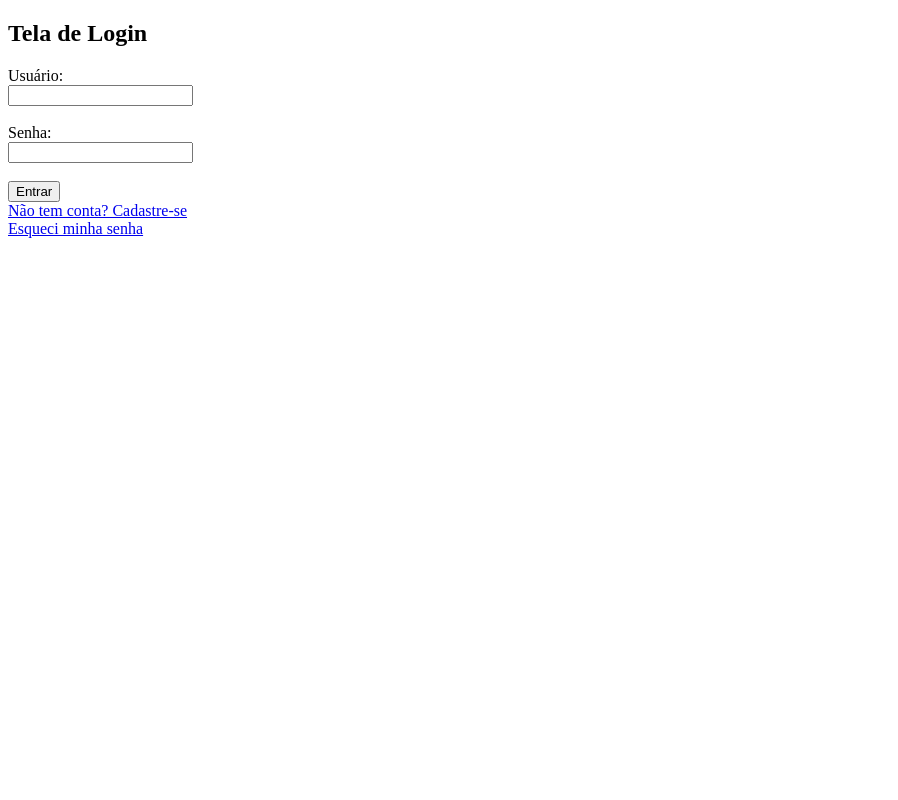
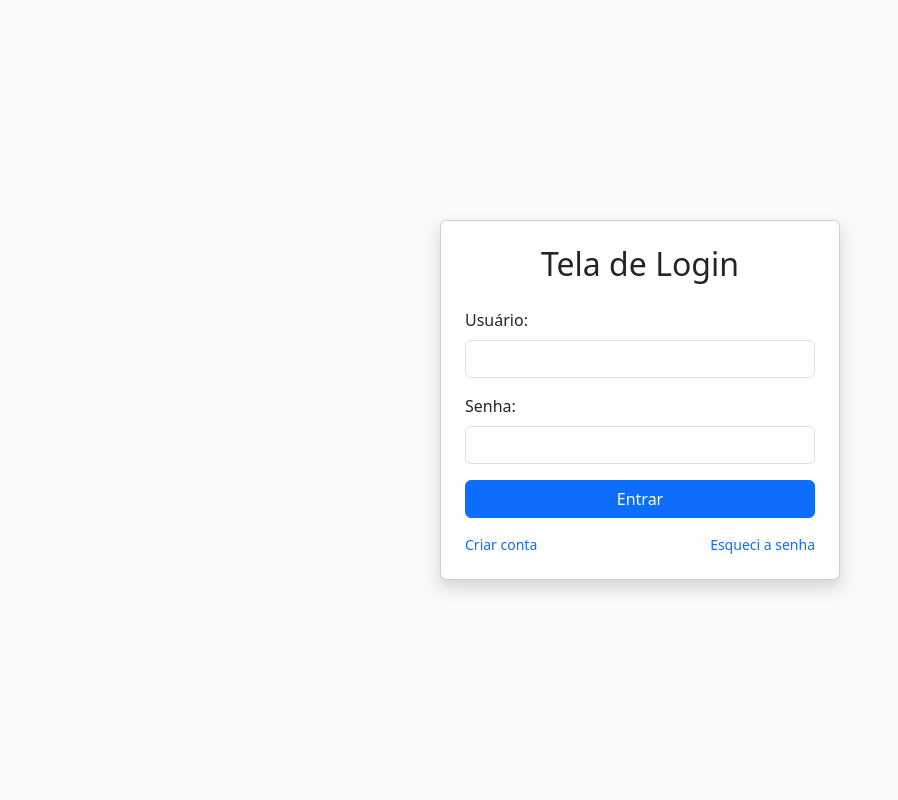
Before and after one commit to CauaPeresAdriani/Projeto-Integrador, a Django app: page /login/ in a window 1280 px wide. Shown: the whole page, without its empty margins (0-898 px from the left). Run offline with Django 5.2, Linux system fonts and the light colour scheme.

Commit message:
feat: estilização basica na tela de login

```diff
--- /dev/null
+++ b/accounts/templates/accounts/base.html
@@ -0,0 +1,28 @@
+{% load static %}  <!-- 1. Carregue a biblioteca static no topo -->
+
+<!DOCTYPE html>
+<html lang="pt-br">
+<head>
+    <meta charset="UTF-8">
+    <meta name="viewport" content="width=device-width, initial-scale=1.0">
+    <title>{% block title %}ClinSecure{% endblock %}</title>
+
+    <!-- Bootstrap 5 CSS CDN -->
+    <link href="https://cdn.jsdelivr.net/npm/bootstrap@5.3.3/dist/css/bootstrap.min.css" rel="stylesheet">
+
+    <!-- 2. SEU CSS Customizado (DEVE vir depois do Bootstrap) -->
+    <link rel="stylesheet" href="{% static 'accounts/css/style.css' %}">
+
+    {% block extra_css %}{% endblock %}
+</head>
+<body class="bg-light">
+
+    {% block content %}
+    {% endblock %}
+
+    <!-- Bootstrap 5 JS Bundle -->
+    <script src="https://cdn.jsdelivr.net/npm/bootstrap@5.3.3/dist/js/bootstrap.bundle.min.js"></script>
+
+    {% block extra_js %}{% endblock %}
+</body>
+</html>
--- a/accounts/templates/accounts/login.html
+++ b/accounts/templates/accounts/login.html
@@ -1,37 +1,43 @@
-<!DOCTYPE html>
-<html lang="pt-br">
-<head>
-    <meta charset="UTF-8">
-    <title>Login - Projeto Integrador</title>
-</head>
-<body>
-    <h2>Tela de Login</h2>
+{% extends 'accounts/base.html' %}
 
-    <foServer Error (500)rm method="POST">
+{% block title %}Login - Projeto Integrador{% endblock %}
+
+{% block content %}
+<div class="container d-flex justify-content-center align-items-center min-vh-100">
+    <div class="card shadow p-4" style="width: 100%; max-width: 400px;">
+
+        <h2 class="text-center mb-4">Tela de Login</h2>
+
+        <form method="POST">
             {% csrf_token %}
 
-        <div>
-            <label>Usuário:</label><br>
-            <input type="text" name="username" required>
+            <div class="mb-3">
+                <label for="username" class="form-label">Usuário:</label>
+                <input type="text" name="username" id="username" class="form-control" required>
             </div>
-        <br>
-        <div>
-            <label>Senha:</label><br>
-            <input type="password" name="password" required>
+
+
+            <div class="mb-3">
+                <label for="password" class="form-label">Senha:</label>
+                <input type="password" name="password" id="password" class="form-control" required>
             </div>
-        <br>
-        <button type="submit">Entrar</button>
-        <div>
-            <a href="{% url 'cadastro' %}">Não tem conta? Cadastre-se</a>
-        </div>
-        <div>
-            <a href="{% url 'password_reset' %}">Esqueci minha senha</a>
+
+            <button type="submit" class="btn btn-primary w-100 mb-3">Entrar</button>
+
+
+            <div class="d-flex justify-content-between text-center">
+                <a href="{% url 'cadastro' %}" class="text-decoration-none small">Criar conta</a>
+                <a href="{% url 'password_reset' %}" class="text-decoration-none small">Esqueci a senha</a>
             </div>
         </form>
 
 
         {% if erro %}
-        <p style="color: red; margin-top: 15px;">{{ erro }}</p>
+            <div class="alert alert-danger mt-3 py-2 text-center" role="alert">
+                {{ erro }}
+            </div>
         {% endif %}
-</body>
-</html>
+
+    </div>
+</div>
+{% endblock %}
--- a/clinsecure/settings.py
+++ b/clinsecure/settings.py
@@ -71,7 +71,7 @@ ROOT_URLCONF = 'clinsecure.urls'
 TEMPLATES = [
     {
         'BACKEND': 'django.template.backends.django.DjangoTemplates',
-        'DIRS': [],
+        'DIRS': [os.path.join(BASE_DIR, 'templates/accounts')],
         'APP_DIRS': True,
         'OPTIONS': {
             'context_processors': [
```
Lines whose indentation alone changed are shown as unchanged.
